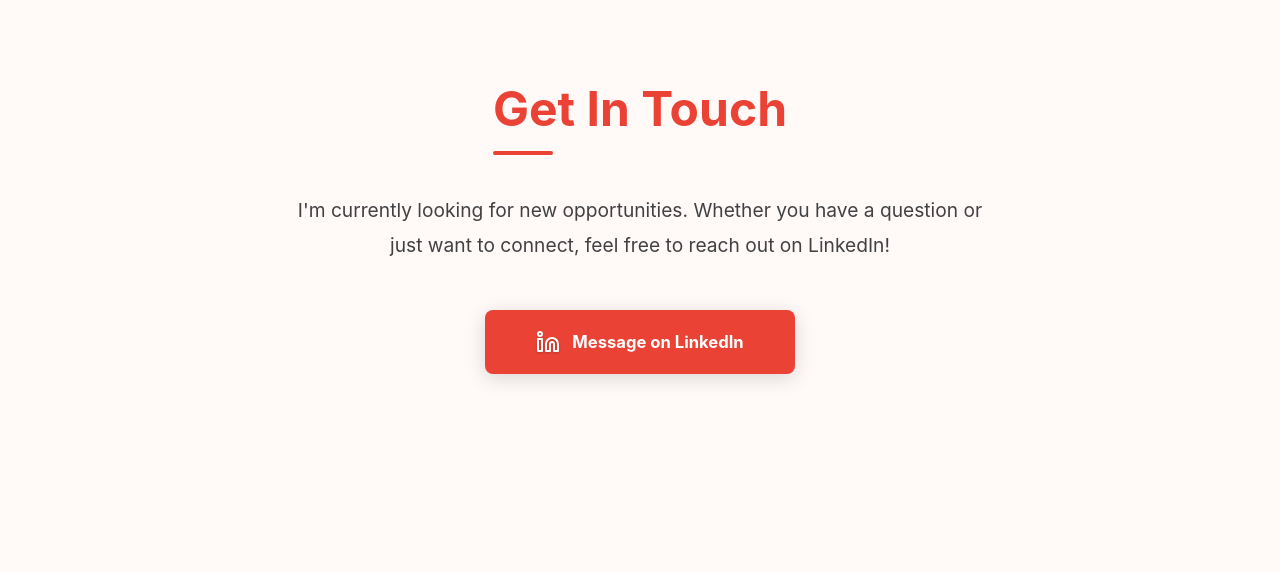
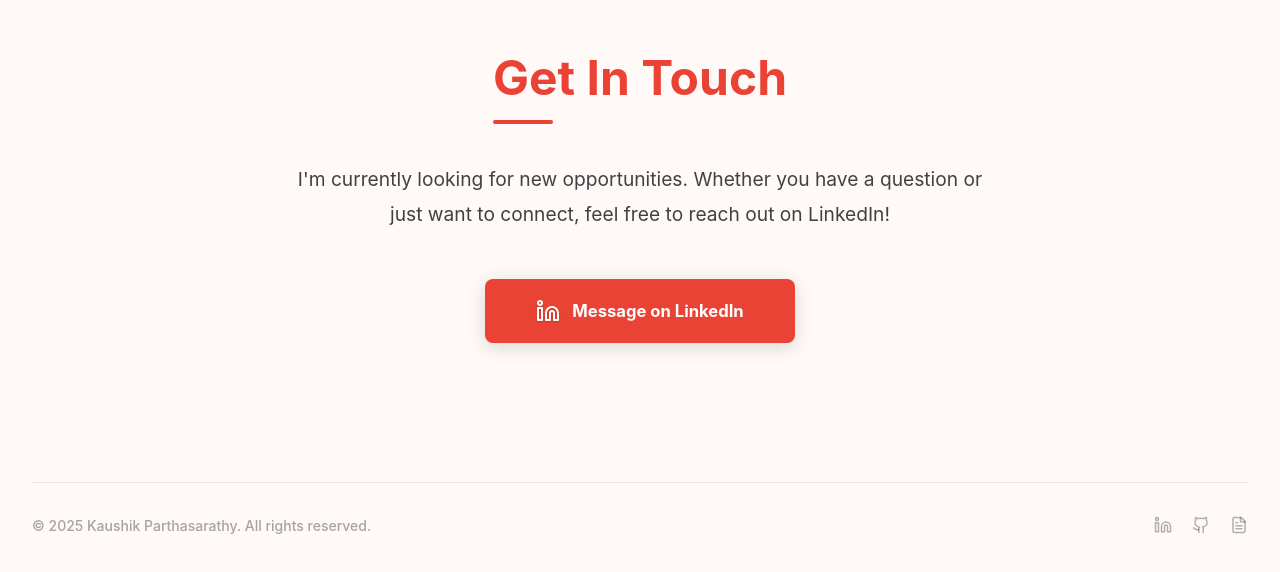
Before and after one commit to vpk-11/vpk-11.github.io, a React (Vite) app: page / in a window 1280 px wide. Shown: the part 5739-6311 px from the top of the page. Built offline with nearby package versions, Linux system fonts and the light colour scheme.

Commit message:
Updated SCSS, and added footer

```diff
--- a/src/components/Contact/Contact.scss
+++ b/src/components/Contact/Contact.scss
@@ -2,35 +2,40 @@
 @use '../../styles/mixins' as *;
 
 .contact-section {
-  text-align: center;
+  --section-accent-light: #{$red-light};
+  --section-accent-dark: #{$red-dark};
 
+  // Container needs to be full height to push footer to bottom
   .container {
     display: flex;
     flex-direction: column;
     align-items: center;
+    min-height: calc(100vh - clamp(8rem, 20vh, 16rem)); // match section padding
+    width: 100%;
   }
-  // Fixed red accent for hero
-  --section-accent-light: #{$red-light};
-  --section-accent-dark: #{$red-dark};
 }
 
-.co-t{
-  .theme-light & {
-    color: $red-light;
-  }
+// ============================================
+// MAIN CONTACT CONTENT
+// ============================================
 
-  .theme-dark & {
-    color: $red-dark;
-  }
+.contact-main {
+  flex: 1;
+  display: flex;
+  flex-direction: column;
+  align-items: center;
+  justify-content: center;
+  text-align: center;
+  width: 100%;
+}
+
+.co-t {
+  .theme-light & { color: $red-light; }
+  .theme-dark &  { color: $red-dark; }
+
   &::after {
-    background: var(--accent-color);
-    .theme-light & {
-      background: $red-light;
-    }
-
-    .theme-dark & {
-      background: $red-dark;
-    }
+    .theme-light & { background: $red-light; }
+    .theme-dark &  { background: $red-dark; }
   }
 }
 
@@ -55,26 +60,31 @@
   transition: $transition-smooth;
   box-shadow: 0 4px 20px rgba(0, 0, 0, 0.15);
 
-  .theme-light & {
-    background: $red-light;
-  }
+  .theme-light & { background: $red-light; }
+
   .theme-dark & {
-    // filter: brightness(0.75) saturate(0.9);
-    color: $light-bg;
+    background: $red-dark;
+    color: $dark-bg;
     font-weight: 800;
-    text-shadow: 0 1px 2px rgba(0, 0, 0, 0.3);
-    background: $red-dark;
   }
 
   &:hover {
     transform: translateY(-5px) scale(1.05);
     box-shadow: 0 10px 35px rgba(0, 0, 0, 0.25);
+    color: $light-bg;
 
-    // .theme-dark & {
-      // filter: brightness(0.85) saturate(0.95);
-    // }
-    .theme-light & {
-      color: rgba($light-bg, 1);
+    .theme-dark & {
+      color: $dark-bg;
+    }
+  }
+
+  &:visited,
+  &:link,
+  &:active {
+    color: $light-bg;
+
+    .theme-dark & {
+      color: $dark-bg;
     }
   }
 
@@ -82,3 +92,60 @@
     filter: drop-shadow(0 1px 1px rgba(0, 0, 0, 0.2));
   }
 }
+
+// ============================================
+// FOOTER — pinned to bottom of section
+// ============================================
+
+.contact-footer {
+  margin-top: auto;
+  width: 100%;
+  padding-top: 2rem;
+  padding-bottom: 0.5rem;
+  display: flex;
+  justify-content: space-between;
+  align-items: center;
+  border-top: 1px solid;
+
+  .theme-light & { border-color: rgba($light-text, 0.1); }
+  .theme-dark &  { border-color: rgba($dark-text, 0.08); }
+
+  @include respond-to(mobile) {
+    flex-direction: column;
+    gap: 1rem;
+    text-align: center;
+  }
+}
+
+.footer-copyright {
+  font-size: 0.875rem;
+  font-weight: 500;
+
+  .theme-light & { color: rgba($light-text, 0.4); }
+  .theme-dark &  { color: rgba($dark-text, 0.35); }
+}
+
+.footer-links {
+  display: flex;
+  gap: 1.25rem;
+  align-items: center;
+}
+
+.footer-link {
+  display: flex;
+  align-items: center;
+  justify-content: center;
+  text-decoration: none;
+  transition: $transition-quick;
+
+  .theme-light & { color: rgba($light-text, 0.35); }
+  .theme-dark &  { color: rgba($dark-text, 0.3); }
+
+  &:hover {
+    color: var(--accent-color);
+    transform: translateY(-3px);
+  }
+
+  // Kill browser chrome
+  &:focus:not(:focus-visible) { outline: none; }
+}
--- a/src/components/Contact/Contact.tsx
+++ b/src/components/Contact/Contact.tsx
@@ -1,6 +1,6 @@
 import React, { useEffect } from 'react';
 import { useDispatch } from 'react-redux';
-import { Linkedin } from 'lucide-react';
+import { Linkedin, Github, FileText } from 'lucide-react';
 import { setAccent } from '../../store/accentSlice';
 import profileData from '../../data/profile.json';
 import type { ProfileData } from '../../types';
@@ -9,6 +9,7 @@
 const Contact: React.FC = () => {
   const dispatch = useDispatch();
   const profile = profileData as ProfileData;
+  const year = new Date().getFullYear();
 
   useEffect(() => {
     const observer = new IntersectionObserver(
@@ -31,6 +32,9 @@
   return (
     <section id="contact" className="section contact-section" data-accent="red">
       <div className="container">
+
+        {/* Main contact content */}
+        <div className="contact-main">
           <h2 className="co-t section-title">Get In Touch</h2>
           <p className="contact-text">
             I'm currently looking for new opportunities. Whether you have a question or just want to connect, feel free to reach out on LinkedIn!
@@ -45,6 +49,44 @@
             <span>Message on LinkedIn</span>
           </a>
         </div>
+
+        {/* Footer pinned to bottom */}
+        <div className="contact-footer">
+          <p className="footer-copyright">
+            © {year} Kaushik Parthasarathy. All rights reserved.
+          </p>
+          <div className="footer-links">
+            <a
+              href={profile.linkedin}
+              target="_blank"
+              rel="noopener noreferrer"
+              className="footer-link"
+              aria-label="LinkedIn"
+            >
+              <Linkedin size={18} />
+            </a>
+            <a
+              href={profile.github}
+              target="_blank"
+              rel="noopener noreferrer"
+              className="footer-link"
+              aria-label="GitHub"
+            >
+              <Github size={18} />
+            </a>
+            <a
+              href={profile.resume}
+              target="_blank"
+              rel="noopener noreferrer"
+              className="footer-link"
+              aria-label="Resume"
+            >
+              <FileText size={18} />
+            </a>
+          </div>
+        </div>
+
+      </div>
     </section>
   );
 };
--- a/src/styles/global.scss
+++ b/src/styles/global.scss
@@ -108,7 +108,7 @@
 
 .section {
   min-height: 100vh;
-  width: 100vw;  // Use viewport width
+  width: 100vw;
   padding: clamp(4rem, 10vh, 8rem) 0;
   display: flex;
   align-items: center;
```
Lines whose indentation alone changed are shown as unchanged.
